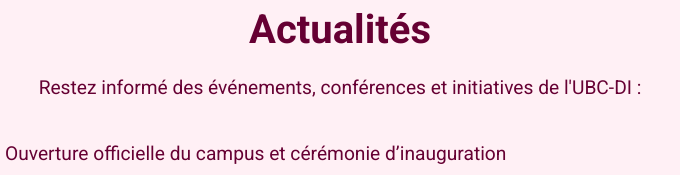
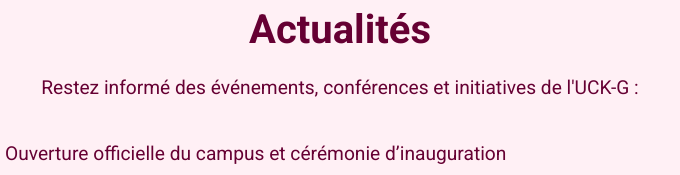
Before and after one commit to UBC-DI/UCK, a plain HTML site: page index.html in a window 1280 px wide. Shown: the part 3075-3250 px from the top of the page, 300-980 px from the left. Drawn offline with Linux system fonts and the light colour scheme.

Commit message:
Update index.html

```diff
--- a/index.html
+++ b/index.html
@@ -515,7 +515,7 @@
     <!-- Actualités -->
     <section id="news">
         <h2>Actualités</h2>
-        <p>Restez informé des événements, conférences et initiatives de l'UBC-DI :</p>
+        <p>Restez informé des événements, conférences et initiatives de l'UCK-G :</p>
         <ul>
             <li>Ouverture officielle du campus et cérémonie d’inauguration</li>
             <li>Conférences internationales sur le développement et l’innovation</li>
```
